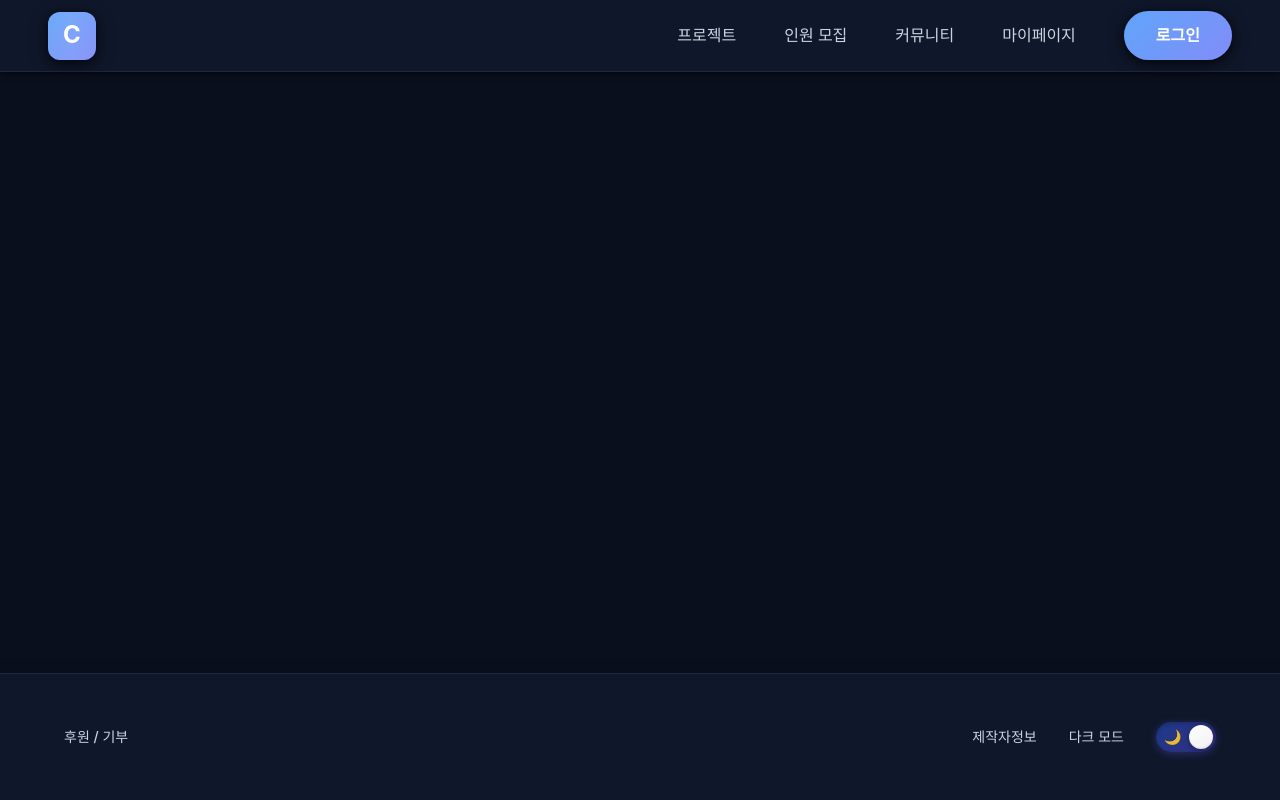
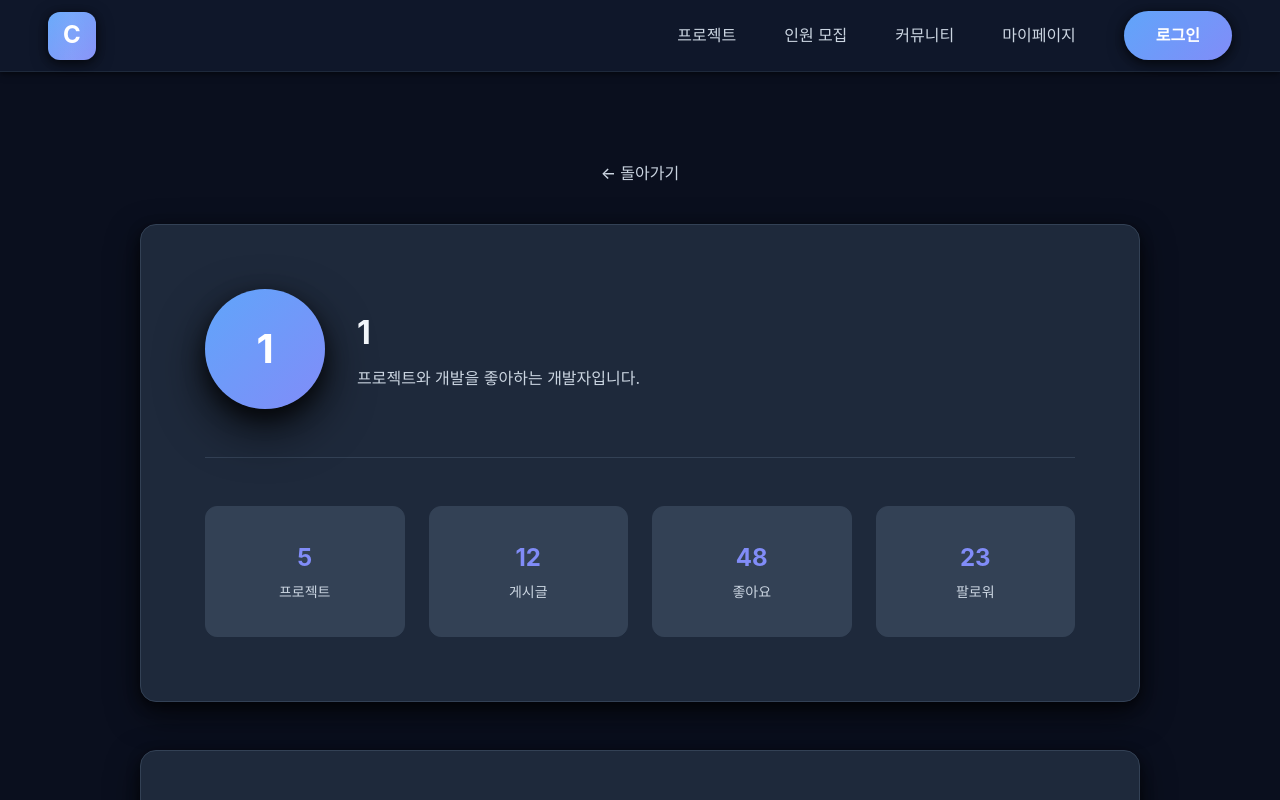
Before and after one commit to P-U-P-Project-Union-Platform/PUP---FrontEnd, a React (Vite) app: page /user/1 in a window 1280 px wide. Shown: the top 800 px of the page. Built offline with nearby package versions, Linux system fonts and the light colour scheme.

Commit message:
feat: 사용자 프로필 페이지 추가 및 아바타 클릭 시 프로필 이동 기능 구현

```diff
--- a/src/App.tsx
+++ b/src/App.tsx
@@ -13,6 +13,7 @@ import CommunityWrite from "./pages/CommunityWrite"
 import CommunityDetail from "./pages/CommunityDetail"
 import MyPage from "./pages/MyPage"
 import ProfileEdit from "./pages/ProfileEdit"
+import UserProfile from "./pages/UserProfile"
 import Layout from "./components/layout/Layout"
 import PageTransition from "./components/common/PageTransition"
 import { AppProvider, useApp } from "./contexts/AppContext"
@@ -44,6 +45,7 @@ function AnimatedRoutes() {
           <Route index element={<PageTransition><MyPage /></PageTransition>} />
           <Route path="edit" element={<PageTransition><ProfileEdit /></PageTransition>} />
         </Route>
+        <Route path="/user/:username" element={<PageTransition><UserProfile /></PageTransition>} />
       </Routes>
     </AnimatePresence>
   );
--- a/src/pages/Community.tsx
+++ b/src/pages/Community.tsx
@@ -76,7 +76,14 @@ export default function Community() {
 
               <PostFooter>
                 <AuthorInfo>
-                  <Avatar>{post.authorInitial}</Avatar>
+                  <Avatar
+                    onClick={(e) => {
+                      e.stopPropagation();
+                      navigate(`/user/${post.author}`);
+                    }}
+                  >
+                    {post.authorInitial}
+                  </Avatar>
                   <AuthorDetails>
                     <AuthorName>{post.author}</AuthorName>
                     <PostDate>{post.date}</PostDate>
--- a/src/pages/CommunityDetail.tsx
+++ b/src/pages/CommunityDetail.tsx
@@ -127,7 +127,9 @@ export default function CommunityDetail() {
             <Title>{post.title}</Title>
             <Meta>
               <AuthorInfo>
-                <Avatar>{post.authorInitial}</Avatar>
+                <Avatar onClick={() => navigate(`/user/${post.author}`)}>
+                  {post.authorInitial}
+                </Avatar>
                 <AuthorDetails>
                   <AuthorName>{post.author}</AuthorName>
                   <PostDate>{post.date}</PostDate>
@@ -169,7 +171,9 @@ export default function CommunityDetail() {
               {comments.map(comment => (
                 <Comment key={comment.id}>
                   <CommentAuthor>
-                    <CommentAvatar>{comment.authorInitial}</CommentAvatar>
+                    <CommentAvatar onClick={() => navigate(`/user/${comment.author}`)}>
+                      {comment.authorInitial}
+                    </CommentAvatar>
                     <CommentAuthorName>{comment.author}</CommentAuthorName>
                     <CommentDate>{comment.date}</CommentDate>
                   </CommentAuthor>
--- /dev/null
+++ b/src/pages/UserProfile.tsx
@@ -0,0 +1,76 @@
+import { useParams, useNavigate } from 'react-router-dom';
+import {
+  Container,
+  ProfileSection,
+  ProfileHeader,
+  Avatar,
+  ProfileInfo,
+  UserName,
+  UserBio,
+  BackButton,
+  StatsGrid,
+  StatCard,
+  StatValue,
+  StatLabel,
+  ContentSection,
+  SectionTitle,
+  EmptyState
+} from '../styles/pages/userProfileStyles';
+
+export default function UserProfile() {
+  const { username } = useParams();
+  const navigate = useNavigate();
+
+  // 임시 사용자 데이터 (실제로는 API에서 가져와야 함)
+  const user = {
+    name: username || '사용자',
+    initial: username?.charAt(0) || 'U',
+    bio: '프로젝트와 개발을 좋아하는 개발자입니다.',
+    projects: 5,
+    posts: 12,
+    likes: 48,
+    followers: 23
+  };
+
+  return (
+    <Container>
+      <BackButton onClick={() => navigate(-1)}>
+        ← 돌아가기
+      </BackButton>
+
+      <ProfileSection>
+        <ProfileHeader>
+          <Avatar>{user.initial}</Avatar>
+          <ProfileInfo>
+            <UserName>{user.name}</UserName>
+            <UserBio>{user.bio}</UserBio>
+          </ProfileInfo>
+        </ProfileHeader>
+
+        <StatsGrid>
+          <StatCard>
+            <StatValue>{user.projects}</StatValue>
+            <StatLabel>프로젝트</StatLabel>
+          </StatCard>
+          <StatCard>
+            <StatValue>{user.posts}</StatValue>
+            <StatLabel>게시글</StatLabel>
+          </StatCard>
+          <StatCard>
+            <StatValue>{user.likes}</StatValue>
+            <StatLabel>좋아요</StatLabel>
+          </StatCard>
+          <StatCard>
+            <StatValue>{user.followers}</StatValue>
+            <StatLabel>팔로워</StatLabel>
+          </StatCard>
+        </StatsGrid>
+      </ProfileSection>
+
+      <ContentSection>
+        <SectionTitle>최근 활동</SectionTitle>
+        <EmptyState>아직 활동 내역이 없습니다.</EmptyState>
+      </ContentSection>
+    </Container>
+  );
+}
--- a/src/styles/pages/communityDetailStyles.ts
+++ b/src/styles/pages/communityDetailStyles.ts
@@ -105,6 +105,13 @@ export const Avatar = styled.div`
   font-weight: ${theme.fontWeights.bold};
   font-size: ${theme.fontSizes.lg};
   box-shadow: var(--shadow-md);
+  cursor: pointer;
+  transition: all ${theme.transitions.base};
+
+  &:hover {
+    transform: scale(1.1);
+    box-shadow: var(--shadow-lg);
+  }
 `;
 
 export const AuthorDetails = styled.div`
@@ -300,6 +307,13 @@ export const CommentAvatar = styled.div`
   font-size: ${theme.fontSizes.sm};
   font-weight: ${theme.fontWeights.bold};
   box-shadow: var(--shadow-sm);
+  cursor: pointer;
+  transition: all ${theme.transitions.base};
+
+  &:hover {
+    transform: scale(1.1);
+    box-shadow: var(--shadow-md);
+  }
 `;
 
 export const CommentAuthorName = styled.span`
--- a/src/styles/pages/communityStyles.ts
+++ b/src/styles/pages/communityStyles.ts
@@ -211,6 +211,13 @@ export const Avatar = styled.div`
   font-weight: ${theme.fontWeights.bold};
   font-size: ${theme.fontSizes.sm};
   box-shadow: var(--shadow-sm);
+  cursor: pointer;
+  transition: all ${theme.transitions.base};
+
+  &:hover {
+    transform: scale(1.1);
+    box-shadow: var(--shadow-md);
+  }
 `;
 
 export const AuthorDetails = styled.div`
--- /dev/null
+++ b/src/styles/pages/userProfileStyles.ts
@@ -0,0 +1,165 @@
+import styled from 'styled-components';
+import { theme } from '../theme';
+
+export const Container = styled.div`
+  background: var(--color-bg-light);
+  min-height: 100vh;
+  padding: 80px 40px 60px;
+
+  @media (max-width: ${theme.breakpoints.tablet}) {
+    padding: 80px 20px 40px;
+  }
+`;
+
+export const BackButton = styled.button`
+  display: flex;
+  align-items: center;
+  gap: ${theme.spacing.xs};
+  padding: ${theme.spacing.sm} ${theme.spacing.md};
+  background: transparent;
+  color: var(--color-text-secondary);
+  border: none;
+  font-size: ${theme.fontSizes.base};
+  font-weight: ${theme.fontWeights.medium};
+  cursor: pointer;
+  margin-bottom: ${theme.spacing.xl};
+  transition: all ${theme.transitions.base};
+  border-radius: ${theme.borderRadius.md};
+  max-width: 1000px;
+  margin-left: auto;
+  margin-right: auto;
+
+  &:hover {
+    color: var(--color-text-primary);
+    background: var(--color-bg-gray);
+  }
+`;
+
+export const ProfileSection = styled.div`
+  max-width: 1000px;
+  margin: 0 auto ${theme.spacing['2xl']};
+  background: var(--color-bg-white);
+  border-radius: ${theme.borderRadius.xl};
+  padding: ${theme.spacing['3xl']};
+  box-shadow: var(--shadow-lg);
+  border: 1px solid var(--color-border);
+
+  @media (max-width: ${theme.breakpoints.tablet}) {
+    padding: ${theme.spacing['2xl']};
+  }
+`;
+
+export const ProfileHeader = styled.div`
+  display: flex;
+  align-items: center;
+  gap: ${theme.spacing.xl};
+  margin-bottom: ${theme.spacing['2xl']};
+  padding-bottom: ${theme.spacing['2xl']};
+  border-bottom: 1px solid var(--color-border);
+
+  @media (max-width: ${theme.breakpoints.mobile}) {
+    flex-direction: column;
+    text-align: center;
+  }
+`;
+
+export const Avatar = styled.div`
+  width: 120px;
+  height: 120px;
+  border-radius: ${theme.borderRadius.full};
+  background: var(--gradient-blue);
+  color: var(--color-text-white);
+  display: flex;
+  align-items: center;
+  justify-content: center;
+  font-weight: ${theme.fontWeights.bold};
+  font-size: ${theme.fontSizes['4xl']};
+  box-shadow: var(--shadow-xl);
+  flex-shrink: 0;
+`;
+
+export const ProfileInfo = styled.div`
+  flex: 1;
+`;
+
+export const UserName = styled.h1`
+  font-size: ${theme.fontSizes['3xl']};
+  font-weight: ${theme.fontWeights.bold};
+  color: var(--color-text-primary);
+  margin-bottom: ${theme.spacing.sm};
+
+  @media (max-width: ${theme.breakpoints.tablet}) {
+    font-size: ${theme.fontSizes['2xl']};
+  }
+`;
+
+export const UserBio = styled.p`
+  font-size: ${theme.fontSizes.base};
+  color: var(--color-text-secondary);
+  line-height: 1.6;
+`;
+
+export const StatsGrid = styled.div`
+  display: grid;
+  grid-template-columns: repeat(4, 1fr);
+  gap: ${theme.spacing.lg};
+
+  @media (max-width: ${theme.breakpoints.tablet}) {
+    grid-template-columns: repeat(2, 1fr);
+  }
+`;
+
+export const StatCard = styled.div`
+  text-align: center;
+  padding: ${theme.spacing.xl};
+  background: var(--color-bg-gray);
+  border-radius: ${theme.borderRadius.lg};
+  transition: all ${theme.transitions.base};
+  border: 1px solid var(--color-border);
+
+  &:hover {
+    box-shadow: var(--shadow-md);
+    transform: translateY(-2px);
+  }
+`;
+
+export const StatValue = styled.div`
+  font-size: ${theme.fontSizes['2xl']};
+  font-weight: ${theme.fontWeights.bold};
+  color: var(--color-primary);
+  margin-bottom: ${theme.spacing.xs};
+`;
+
+export const StatLabel = styled.div`
+  font-size: ${theme.fontSizes.sm};
+  color: var(--color-text-secondary);
+  font-weight: ${theme.fontWeights.medium};
+`;
+
+export const ContentSection = styled.div`
+  max-width: 1000px;
+  margin: 0 auto;
+  background: var(--color-bg-white);
+  border-radius: ${theme.borderRadius.xl};
+  padding: ${theme.spacing['3xl']};
+  box-shadow: var(--shadow-lg);
+  border: 1px solid var(--color-border);
+
+  @media (max-width: ${theme.breakpoints.tablet}) {
+    padding: ${theme.spacing['2xl']};
+  }
+`;
+
+export const SectionTitle = styled.h2`
+  font-size: ${theme.fontSizes.xl};
+  font-weight: ${theme.fontWeights.bold};
+  color: var(--color-text-primary);
+  margin-bottom: ${theme.spacing.xl};
+`;
+
+export const EmptyState = styled.div`
+  text-align: center;
+  padding: ${theme.spacing['3xl']};
+  color: var(--color-text-tertiary);
+  font-size: ${theme.fontSizes.base};
+`;
```
